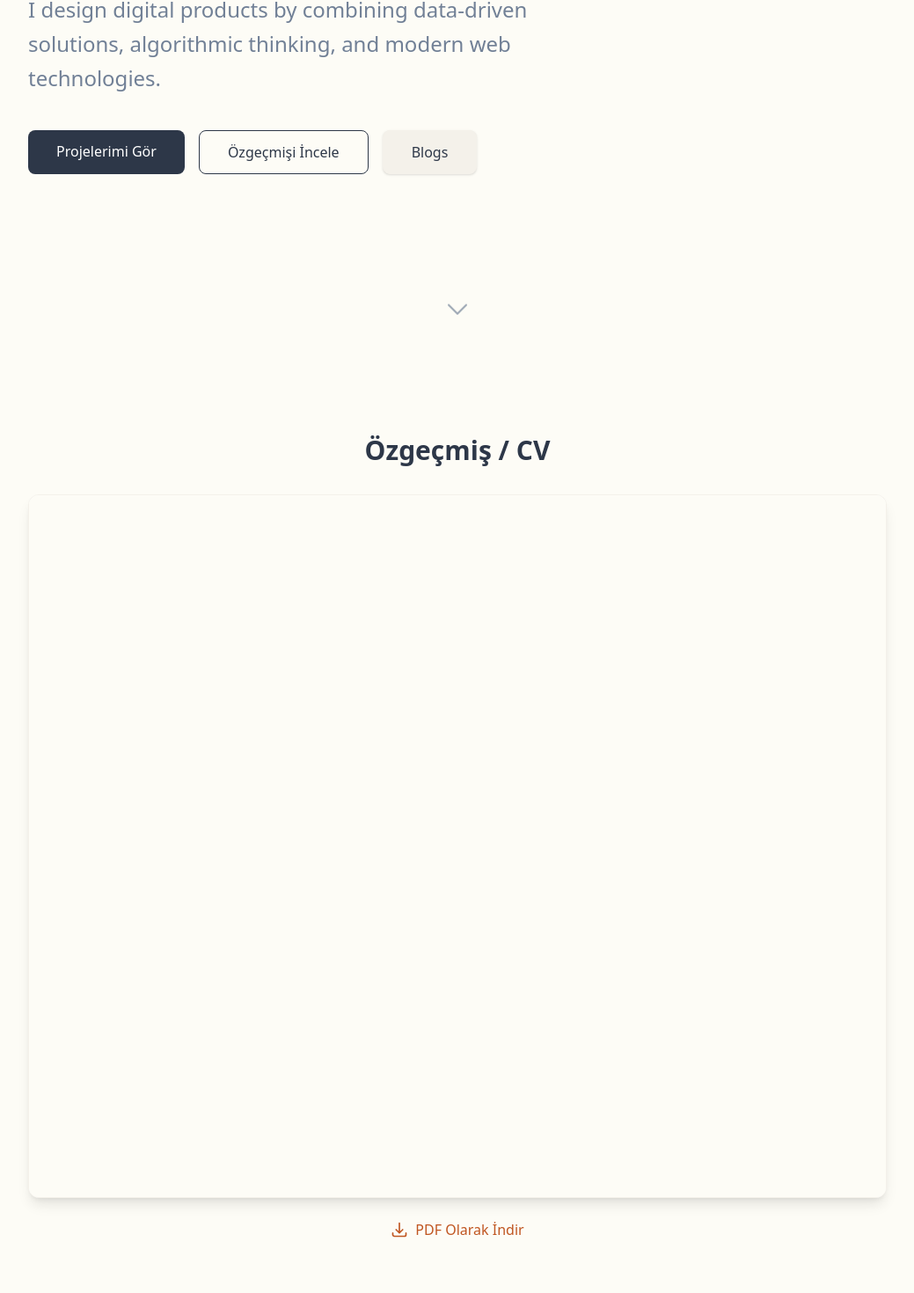
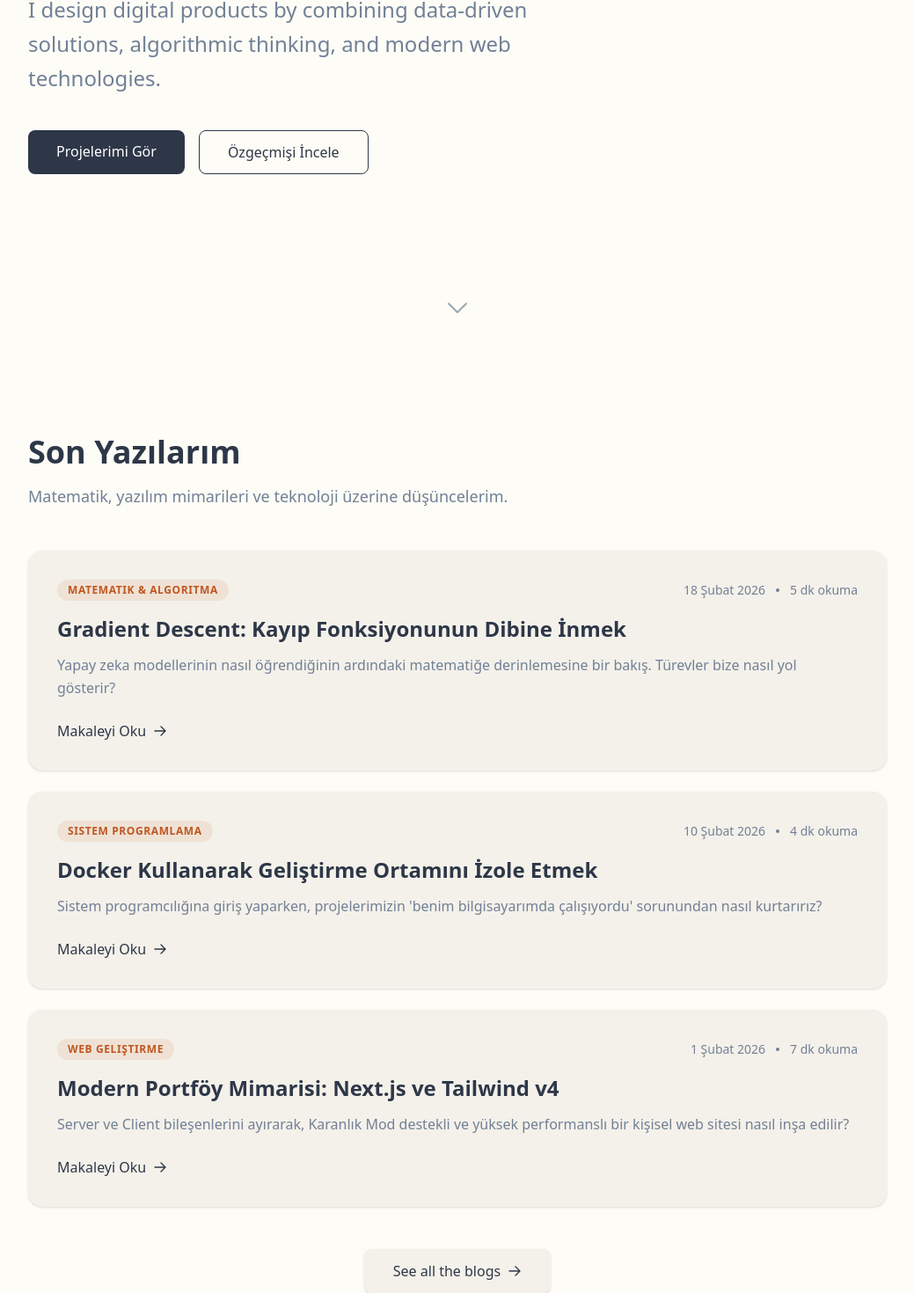
Before and after one commit to erenhasankasap/personal_website, a Next.js app: page / in a window 1280 px wide. Shown: the part 386-1856 px from the top of the page at 88% size, without its empty margins (120-1159 px from the left). Built offline with nearby package versions, Linux system fonts and the light colour scheme.

Commit message:
For blogs page updated, further work required

```diff
--- a/app/page.tsx
+++ b/app/page.tsx
@@ -2,13 +2,15 @@
 import Monkey from "../components/Monkey";
 import CVSection from "../components/CVSection.tsx";
 import ProjectsSection from "../components/ProjectsSection.tsx";
+import RecentBlogs from "../components/RecentBlogs.tsx";
 
 export default function Home()
 {
   return (
 <main>
   <Monkey />
-      <CVSection />
+  <RecentBlogs />
+  <CVSection />
 
 </main>
   );
--- a/components/Monkey.tsx
+++ b/components/Monkey.tsx
@@ -10,6 +10,12 @@ export default function Monkey() {
 
     }
   };
+
+  const scrollToBlogs = () => {
+    const blogSection = document.getElementById('recent-blogs');
+    if (blogSection) blogSection.scrollIntoView({ behavior: 'smooth' });
+  };
+
   return(
   <section className="min-h-screen flex flex-col justify-center px-6 max-w-5xl mx-auto">
 
@@ -39,29 +45,22 @@ export default function Monkey() {
         >
           Özgeçmişi İncele
         </button>
-        <Link
-        href="/blog"
-        className="px-8 py-3 bg-surface text-primary font-medium rounded-lg hover:bg-opacity-90 transition-all items-center gap-2 shadow-sm border border-surface hover:border-primary/20 "
-      >
-        Blogs
 
-        </Link>
       </div>
 
       {/* ZIPLAYAN OK (SCROLL HINT) */}
-      <div className="absolute bottom-10 left-1/2 transform -translate-x-1/2 animate-bounce cursor-pointer" onClick={scrollToCV}>
+      <div className="absolute bottom-10 left-1/2 transform -translate-x-1/2 animate-bounce cursor-pointer" onClick={scrollToBlogs}>
         <svg
           xmlns="http://www.w3.org/2000/svg"
           fill="none"
           viewBox="0 0 24 24"
           strokeWidth={1.5}
           stroke="currentColor"
-          className="w-8 h-8 text-secondary opacity-70"
+          className="w-8 h-8 text-secondary opacity-70 hover:text-accent transition-colors"
         >
           <path strokeLinecap="round" strokeLinejoin="round" d="M19.5 8.25l-7.5 7.5-7.5-7.5" />
         </svg>
       </div>
-
     </section>
   );
 }
--- /dev/null
+++ b/components/RecentBlogs.tsx
@@ -0,0 +1,46 @@
+import React from 'react';
+import Link from 'next/link';
+import BlogCard from './BlogCard';
+import { posts } from '../data/posts';
+
+export default function RecentBlogs() {
+  // Sadece ilk 3 postu al (Fragman)
+  const recentPosts = posts.slice(0, 3);
+
+  return (
+    // ID'yi 'recent-blogs' yaptık ki ok buraya kayabilsin
+    <section id="recent-blogs" className="py-20 px-6 max-w-5xl mx-auto min-h-screen flex flex-col justify-center">
+
+      {/* Başlık Alanı */}
+      <div className="mb-12">
+        <h2 className="text-3xl md:text-4xl font-bold text-primary mb-4">
+          Son Yazılarım
+        </h2>
+        <p className="text-secondary text-lg">
+          Matematik, yazılım mimarileri ve teknoloji üzerine düşüncelerim.
+        </p>
+      </div>
+
+      {/* 3'lü Yazı Listesi */}
+      <div className="flex flex-col gap-6 mb-12">
+        {recentPosts.map((post) => (
+          <BlogCard key={post.slug} {...post} />
+        ))}
+      </div>
+
+      {/* Daha Fazla Göster Butonu */}
+      <div className="flex justify-center">
+        <Link
+          href="/blog"
+          className="group px-8 py-3 bg-surface border border-surface text-primary font-medium rounded-lg hover:border-primary/20 transition-all shadow-sm flex items-center gap-2"
+        >
+          See all the blogs
+          <svg xmlns="http://www.w3.org/2000/svg" fill="none" viewBox="0 0 24 24" strokeWidth={2} stroke="currentColor" className="w-4 h-4 group-hover:translate-x-1 transition-transform">
+            <path strokeLinecap="round" strokeLinejoin="round" d="M13.5 4.5L21 12m0 0l-7.5 7.5M21 12H3" />
+          </svg>
+        </Link>
+      </div>
+
+    </section>
+  );
+}
```
